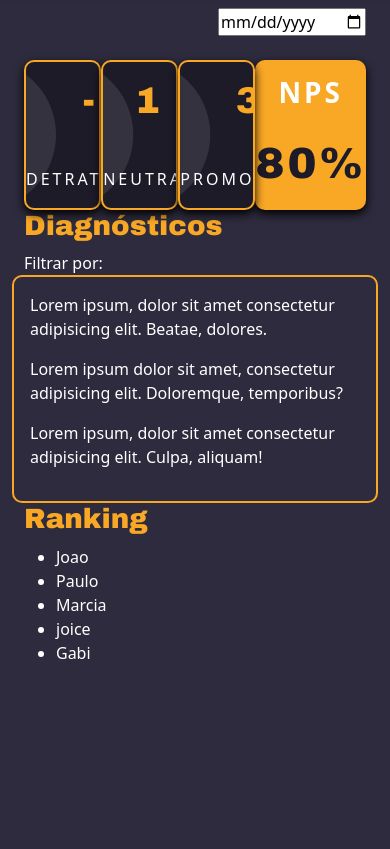
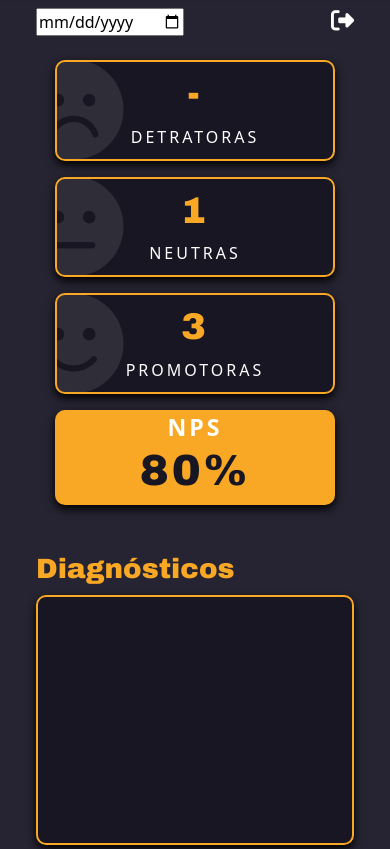
Before and after one commit to JuniorMacedo91/target, a plain HTML site: page public/dashboard.html in a window 390 px wide. Shown: the part 860-1709 px from the top of the page. Before the commit the page ends 1565 px from the top, so only its background shows below. Drawn offline with nearby package versions, Linux system fonts and the light colour scheme.

Commit message:
Responsive layout done

```diff
--- a/public/dashboard.html
+++ b/public/dashboard.html
@@ -35,13 +35,14 @@
                 </div>
             </div>
 
-            <div class="scoreContainer col-lg-9 p-4">
-                <div class="row gy-4">
+            <div class="scoreContainer col-lg-9 ">
+                <div class="score-wrapper row p-4 gy-4 ">
                     <div class="date">
                         <input type="date" name="date-input" id="date-input">
+                        <a href="./index.html"><i class="fas fa-sign-out-alt fs-3"></i></a>
                     </div>
 
-                    <div class="allScores">
+                    <div class="scoreDisplay">
                         <div class="score-box">
                             <i class="fas fa-frown"></i>
                             <h1 id="detractors" class="display-3">-</h1>
@@ -52,40 +53,34 @@
                             <h1 id="passives" class="display-3">1</h1>
                             <span>Neutras</span>
                         </div>
-                        <div class="score-box">
+                        <div class="score-box ">
                             <i class="fas fa-smile"></i>
                             <h1 id="promoters" class="display-3">3</h1>
                             <span>Promotoras</span>
                         </div>
                         <div class="total-score">
-                            <span class="fs-1 fw-bold">NPS</span>
+                            <span class="fs-3 fw-bold">NPS</span>
                             <h1 id="total-nps" class="display-1">80%</h1>
                         </div>
                     </div>
                 </div>
-                <div class=" resultContainer">
-                    <div class="row results-wrapper ">
-                        <div class="filter">
-                            <h1>Diagnósticos</h1>
-                            <span>Filtrar por:</span>
+                <div class="resultContainer ">
+                    <div class="results-wrapper row p-4 gy-4">
+                        <div class="col-lg-8 ">
+                            <div class="filter">
+                                <h1>Diagnósticos</h1>
+                            </div>
+                            <div class="results">
+
+                            </div>
                         </div>
 
-                        <div class="results">
-                            <p>Lorem ipsum, dolor sit amet consectetur adipisicing elit. Beatae, dolores.</p>
-                            <p>Lorem ipsum dolor sit amet, consectetur adipisicing elit. Doloremque, temporibus?</p>
-                            <p>Lorem ipsum, dolor sit amet consectetur adipisicing elit. Culpa, aliquam!</p>
+                        <div class="col-lg ranking-warpper">
+                            <h1>Ranking</h1>
+                            <div class="ranking-employees">
+
+                            </div>
                         </div>
-                    </div>
-
-                    <div class="ranking">
-                        <h1>Ranking</h1>
-                        <ul>
-                            <li>Joao</li>
-                            <li>Paulo</li>
-                            <li>Marcia</li>
-                            <li>joice</li>
-                            <li>Gabi</li>
-                        </ul>
                     </div>
                 </div>
             </div>
--- a/scss/_config.scss
+++ b/scss/_config.scss
@@ -1,8 +1,8 @@
 @import url('https://fonts.googleapis.com/css2?family=Archivo+Black&display=swap');
 
 $primary-color: #F9A826;
-$secondary-color: #1e1b29;
-$light-purple: #2d2b3d;
+$secondary-color: #181622;
+$light-purple: #262432;
 $text-color: #fff;
 
 body{
@@ -12,6 +12,16 @@ body{
 
 .container-fluid{
     height: 100vh;
+}
+
+a{
+    text-decoration: none;
+    color: #fff;
+    cursor: pointer;
+
+    &:hover{
+        color: $primary-color;
+    }
 }
 
 h1{
--- a/scss/_dashboard.scss
+++ b/scss/_dashboard.scss
@@ -19,6 +19,7 @@
             width: 100%;
             height: 100%;
             object-fit: cover;
+            object-position: 100% 20%;
         }
     }
 
@@ -40,12 +41,15 @@
 }
 
 .scoreContainer{
+    display: flex;
+    justify-content: space-between;
+    flex-direction: column;
     .date{
-        text-align: right;
+        @include display(flex, space-between, center)
     }
 
-    .allScores{
-        @include display(flex, space-around, center);
+    .scoreDisplay{
+        @include display(flex, space-between, center);
 
         .score-box, .total-score{
             display: grid;
@@ -58,7 +62,8 @@
         .score-box{
             position: relative;
             width: 180px;
-            height: 150px;
+            height: 100%;
+            padding: 10px;
             border: 2px solid $primary-color;
             border-radius: 10px;
             background-color: $secondary-color;
@@ -74,8 +79,8 @@
 
         .total-score{
             background-color: $primary-color;
-            width: 250px;
-            height: 150px;
+            width: 280px;
+            height: 100%;
             border-radius: 10px;
 
             h1{
@@ -86,11 +91,16 @@
 }
 
 .resultContainer{
-    .row{
-        .results, .ranking{
-            padding: 1rem;
-            border: 2px solid $primary-color;
-            border-radius: 10px;
-        }
+    .filter{
+        @include display(flex, space-between,center)
+    }
+    .results, .ranking-employees{
+        height: 250px;
+        padding: 1rem;
+        background-color: $secondary-color;
+        border: 2px solid $primary-color;
+        border-radius: 10px;
+        overflow: auto;
+        @include shadow();
     }
 }
--- a/scss/_index.scss
+++ b/scss/_index.scss
@@ -17,10 +17,10 @@ form{
         border: none;
         border-bottom: 1px solid #fff;
         padding-left: 1.5rem;
+        color: #fff;
     }
     i{
         position: absolute;
-        @include display(flex, center, center)
     }
 
     a{
--- /dev/null
+++ b/scss/_responsive.scss
@@ -0,0 +1,47 @@
+@media screen and (min-width:577px) and (max-width: 768px) {
+    .employeeContainer{
+        height: 100vw;
+
+        &__picture{
+            img{
+                width: 50%;
+            }
+        }
+    }
+
+    .scoreContainer{
+        .scoreDisplay{
+            .score-box{
+                width: 150px;
+                i{
+                    font-size: 100px;
+                    margin-left: -6rem;
+                }
+            }
+
+            .total-score{
+                width: 150px;
+            }
+        }
+    }
+}
+
+@media screen and (max-width: 576px) {
+
+    .scoreContainer{
+        .score-wrapper{
+            .scoreDisplay{
+                display: grid;
+                place-content: center;
+                gap: 1rem;
+                .score-box{
+                    width: 100%;
+                    i{
+                        font-size: 100px;
+                        margin-left: -15rem;
+                    }
+                }
+            }
+        }
+    }
+}
--- a/scss/main.scss
+++ b/scss/main.scss
@@ -1,3 +1,4 @@
 @import 'config';
 @import 'index';
 @import 'dashboard';
+@import 'responsive';
```
Also changed, not shown: public/index.html (+2 -2 lines), scss/main.css, 1 other file.
